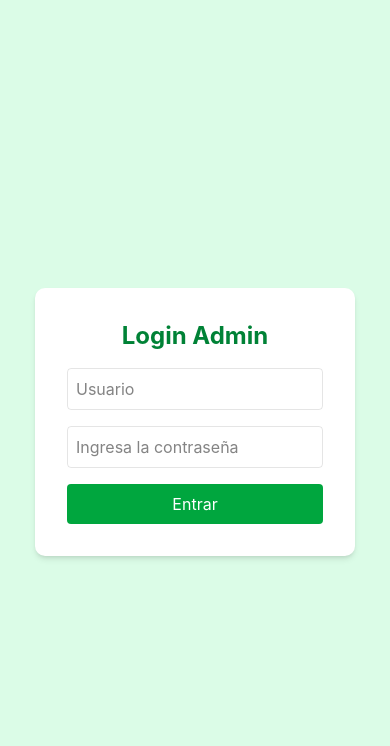
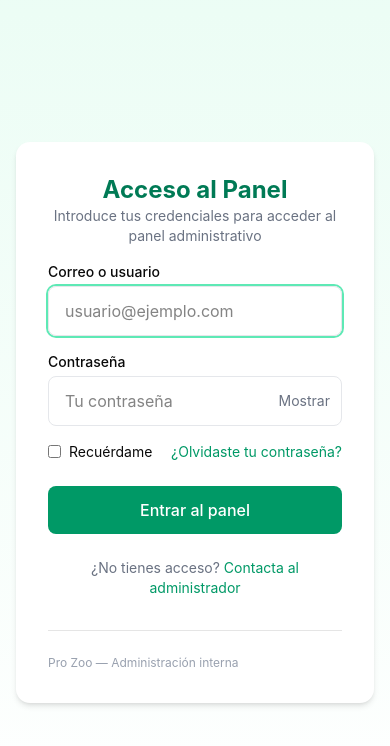
Before and after one commit to Emmax2s/Pro_Zoo, a React (Vite) app: page /login in a window 390 px wide. Shown: the top 746 px of the page. Built offline with nearby package versions, Linux system fonts and the light colour scheme; no server answers.

Commit message:
feat: adapt professional design from zooaventuras - update navbar logo, hero section, and animals grid styling

```diff
--- a/src/components/AnimalsSection.tsx
+++ b/src/components/AnimalsSection.tsx
@@ -7,18 +7,20 @@ export function AnimalsSection() {
   const { t } = useLanguage();
 
   return (
-    <section id="animales" className="py-20 bg-gray-50">
-      <div className="max-w-7xl mx-auto px-4 sm:px-6 lg:px-8">
+    <section id="animales" className="py-20 bg-white">
+      <div className="max-w-7xl mx-auto px-8 sm:px-6 lg:px-8">
         <div className="text-center mb-16">
-          <h2 className="text-green-800 mb-4">{t.animalsSection.title}</h2>
-          <p className="text-gray-600 max-w-2xl mx-auto">
+          <h2 className="text-4xl font-bold text-emerald-900 mb-4">{t.animalsSection.title}</h2>
+          <p className="text-gray-600 max-w-2xl mx-auto text-lg">
             {t.animalsSection.subtitle}
           </p>
         </div>
 
-        <div className="grid grid-cols-1 gap-4 md:grid-cols-2 lg:grid-cols-4">
+        <div className="grid grid-cols-1 md:grid-cols-2 lg:grid-cols-3 gap-8">
           {animals.map((animal) => (
-            <AnimalCard key={animal.id} {...animal} />
+            <div key={animal.id} className="bg-white rounded-lg overflow-hidden shadow-md hover:shadow-lg hover:translate-y-[-10px] transition-all duration-300">
+              <AnimalCard {...animal} />
+            </div>
           ))}
         </div>
       </div>
--- a/src/components/Navbar.tsx
+++ b/src/components/Navbar.tsx
@@ -1,6 +1,5 @@
 import { Menu, X } from 'lucide-react';
 import { useState } from 'react';
-import headerLogo from '../assets/logo-zoomat.png';
 import { useLanguage } from '../contexts/LanguageContext';
 
 export function Navbar() {
@@ -15,12 +14,15 @@ export function Navbar() {
   ];
 
   return (
-    <nav className="fixed top-0 left-0 right-0 z-50 bg-white shadow-md">
-      <div className="max-w-7xl mx-auto px-4 sm:px-6 lg:px-8">
+    <nav className="sticky top-0 left-0 right-0 z-50 bg-white shadow-md">
+      <div className="max-w-full mx-auto px-8 sm:px-6 lg:px-8">
         <div className="flex justify-between items-center h-16">
           {/* Logo */}
           <div className="flex items-center space-x-2">
-            <img src={headerLogo} alt="Zoomat Logo" className="h-12 w-auto object-contain" />
+            <div className="text-xl font-bold tracking-wide">
+              <span className="text-emerald-900">ZOO</span>
+              <span className="text-emerald-600">AVENTURAS</span>
+            </div>
           </div>
 
           {/* Desktop Navigation */}
@@ -29,7 +31,7 @@ export function Navbar() {
               <a
                 key={link.name}
                 href={link.href}
-                className="text-gray-700 hover:text-green-600 transition-colors"
+                className="text-gray-600 hover:text-emerald-700 font-medium transition-colors"
               >
                 {link.name}
               </a>
@@ -69,7 +71,7 @@ export function Navbar() {
                 <a
                   key={link.name}
                   href={link.href}
-                  className="text-gray-700 hover:text-green-600 transition-colors"
+                  className="text-gray-600 hover:text-emerald-700 transition-colors"
                   onClick={() => setIsMenuOpen(false)}
                 >
                   {link.name}
--- a/src/pages/Home.tsx
+++ b/src/pages/Home.tsx
@@ -21,17 +21,9 @@ export default function Home() {
   }, [pathname]);
 
   return (
-    <div className="min-h-screen">
+    <div className="min-h-screen bg-white">
       <Navbar />
       <Hero />
-
-      <section className="text-center py-16 bg-green-100">
-        <h2 className="text-3xl font-bold">Bienvenido a ZooMAT</h2>
-        <p className="mt-4 text-lg">
-          Explora la biodiversidad de Chiapas
-        </p>
-      </section>
-
       <InfoSection />
       <Footer />
     </div>
--- a/src/pages/Login.tsx
+++ b/src/pages/Login.tsx
@@ -1,5 +1,7 @@
 import { useState } from "react";
 import { useNavigate } from "react-router";
+
+const API_BASE_URL = (import.meta.env.VITE_API_BASE_URL as string | undefined)?.replace(/\/$/, '') || '';
 
 const TEMP_ADMIN_USERNAME = "admin";
 const TEMP_ADMIN_PASSWORD = "zoomat-admin-2026";
@@ -9,61 +11,152 @@ export default function Login() {
   const [password, setPassword] = useState("");
   const [error, setError] = useState("");
   const [isLoading, setIsLoading] = useState(false);
+  const [showPassword, setShowPassword] = useState(false);
   const navigate = useNavigate();
 
-  const handleLogin = () => {
+  const handleLogin = async () => {
     setError("");
     setIsLoading(true);
 
-    if (username === TEMP_ADMIN_USERNAME && password === TEMP_ADMIN_PASSWORD) {
-      sessionStorage.setItem("pro-zoo-admin-auth", "ok");
-      sessionStorage.setItem("pro-zoo-admin-token", "temp-local-token");
-      navigate("/admin");
+    try {
+      const res = await fetch(`${API_BASE_URL}/api/admin/login`, {
+        method: 'POST',
+        headers: { 'Content-Type': 'application/json' },
+        body: JSON.stringify({ username, password })
+      });
+
+      const data = await res.json();
+
+      if (!res.ok) {
+        setError(data.message || 'Error al iniciar sesión');
         setIsLoading(false);
         return;
       }
 
-    setError("Credenciales incorrectas");
+      // Guardar token y navegar
+      if (data.token) {
+        sessionStorage.setItem('pro-zoo-admin-token', data.token);
+        sessionStorage.setItem('pro-zoo-admin-auth', 'ok');
+        navigate('/admin');
+      } else {
+        setError('Respuesta inválida del servidor');
+      }
+    } catch (err) {
+      console.error('Login error', err);
+      setError('No se pudo conectar con el servidor');
+    } finally {
       setIsLoading(false);
+    }
   };
 
   return (
-    <div className="min-h-screen flex items-center justify-center bg-green-100">
-      <div className="bg-white p-8 rounded-lg shadow-md w-80 text-center">
-        <h2 className="text-2xl font-bold mb-4 text-green-700">
-          Login Admin
-        </h2>
+    <div className="min-h-screen flex items-center justify-center bg-gradient-to-b from-emerald-50 to-white px-4">
+      <div className="max-w-5xl w-full grid grid-cols-1 lg:grid-cols-2 gap-8 items-center">
+        {/* Left hero - imagen / marca */}
+        <div className="hidden lg:flex relative rounded-xl overflow-hidden shadow-lg">
+          <div className="absolute inset-0 bg-[url('/assets/hero-placeholder.jpg')] bg-cover bg-center opacity-90" />
+          <div className="absolute inset-0 bg-gradient-to-b from-transparent to-emerald-900/60" />
+
+          <div className="relative p-10 flex flex-col justify-between text-white w-full">
+            <div>
+              <div className="flex items-center gap-3 mb-6">
+                <div className="w-12 h-12 rounded-lg bg-white/10 flex items-center justify-center">
+                  <svg width="28" height="28" viewBox="0 0 24 24" fill="none" xmlns="http://www.w3.org/2000/svg" aria-hidden>
+                    <path d="M4 19c1.5-3 5-5 8-5s6.5 2 8 5" stroke="currentColor" strokeWidth="1.2" strokeLinecap="round" strokeLinejoin="round" />
+                    <circle cx="12" cy="8" r="3" stroke="currentColor" strokeWidth="1.2" />
+                  </svg>
+                </div>
+                <div>
+                  <h3 className="text-xl font-semibold">Pro Zoo</h3>
+                  <p className="text-xs opacity-80">Gestión de especies y contenido</p>
+                </div>
+              </div>
+
+              <h2 className="text-3xl font-bold leading-tight">Administra tu zoológico<br />de forma segura y fácil</h2>
+              <p className="mt-4 text-sm opacity-90 max-w-[28rem]">Crea y edita fichas de animales, controla accesos y actualiza el contenido público sin complicaciones.</p>
+            </div>
+
+            <div className="mt-6 text-sm opacity-80">
+              <ul className="space-y-2">
+                <li>• Panel optimizado para móviles y escritorio</li>
+                <li>• Control de versiones y usuarios</li>
+                <li>• Subidas y gestión multimedia</li>
+              </ul>
+            </div>
+          </div>
+        </div>
+
+        {/* Right form */}
+        <div className="bg-white rounded-xl p-8 shadow-md">
+          <div className="mb-4 text-center">
+            <h1 className="text-2xl font-bold text-emerald-700">Acceso al Panel</h1>
+            <p className="text-sm text-gray-500">Introduce tus credenciales para acceder al panel administrativo</p>
+          </div>
 
           {error && (
-          <div className="bg-red-100 text-red-700 p-2 rounded mb-4 text-sm">
+            <div role="alert" className="bg-red-50 border border-red-100 text-red-700 p-3 rounded mb-4 text-sm">
               {error}
             </div>
           )}
 
+          <label className="block text-sm font-medium mb-1">Correo o usuario</label>
           <input
             type="text"
-          placeholder="Usuario"
-          className="border p-2 w-full mb-4 rounded"
+            inputMode="email"
+            placeholder="usuario@ejemplo.com"
+            className="w-full px-4 py-3 mb-4 rounded-md border border-gray-200 focus:outline-none focus:ring-2 focus:ring-emerald-300"
             value={username}
             onChange={(e) => setUsername(e.target.value)}
+            autoFocus
+            aria-label="Usuario"
           />
 
+          <label className="block text-sm font-medium mb-1">Contraseña</label>
+          <div className="relative mb-4">
             <input
-          type="password"
-          placeholder="Ingresa la contraseña"
-          className="border p-2 w-full mb-4 rounded"
+              type={showPassword ? "text" : "password"}
+              placeholder="Tu contraseña"
+              className="w-full px-4 py-3 rounded-md border border-gray-200 focus:outline-none focus:ring-2 focus:ring-emerald-300"
               value={password}
               onChange={(e) => setPassword(e.target.value)}
               onKeyDown={(e) => e.key === 'Enter' && handleLogin()}
+              aria-label="Contraseña"
             />
+            <button
+              type="button"
+              onClick={() => setShowPassword((s) => !s)}
+              className="absolute right-3 top-1/2 -translate-y-1/2 text-sm text-gray-500"
+              aria-label={showPassword ? 'Ocultar contraseña' : 'Mostrar contraseña'}
+            >
+              {showPassword ? 'Ocultar' : 'Mostrar'}
+            </button>
+          </div>
+
+          <div className="flex items-center justify-between mb-6">
+            <label className="inline-flex items-center text-sm">
+              <input type="checkbox" className="mr-2" />
+              Recuérdame
+            </label>
+            <a href="#" className="text-sm text-emerald-600 hover:underline">¿Olvidaste tu contraseña?</a>
+          </div>
 
           <button
             onClick={handleLogin}
             disabled={isLoading}
-          className="bg-green-600 hover:bg-green-700 text-white w-full py-2 rounded disabled:opacity-50"
+            className="w-full py-3 rounded-md bg-emerald-600 text-white font-medium hover:bg-emerald-700 disabled:opacity-60"
           >
-          {isLoading ? "Cargando..." : "Entrar"}
+            {isLoading ? 'Cargando...' : 'Entrar al panel'}
           </button>
+
+          <div className="mt-6 text-center text-sm text-gray-500">
+            <span>¿No tienes acceso? </span>
+            <a href="#" className="text-emerald-600 hover:underline">Contacta al administrador</a>
+          </div>
+
+          <div className="mt-6 pt-6 border-t mt-8">
+            <p className="text-xs text-gray-400">Pro Zoo — Administración interna</p>
+          </div>
+        </div>
       </div>
     </div>
   );
```
Also changed, not shown: src/components/Hero.tsx (+6 -20 lines). Lines whose indentation alone changed are shown as unchanged.
